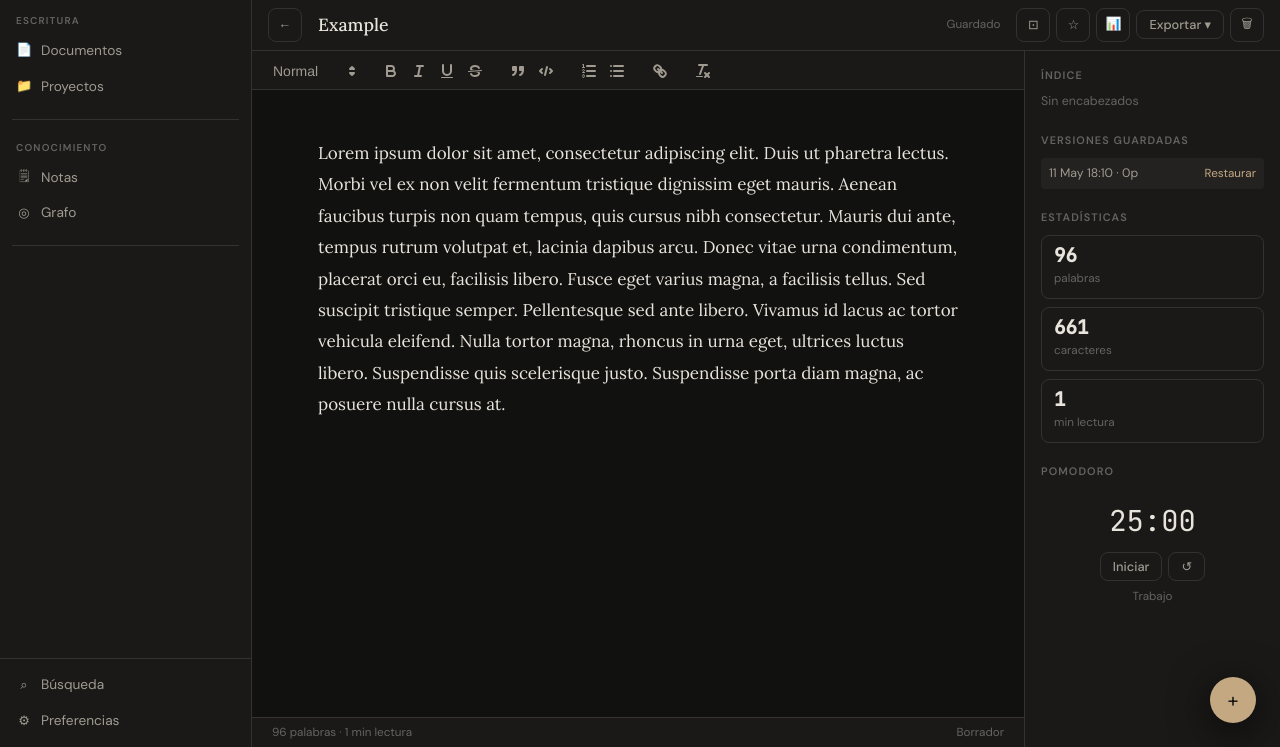
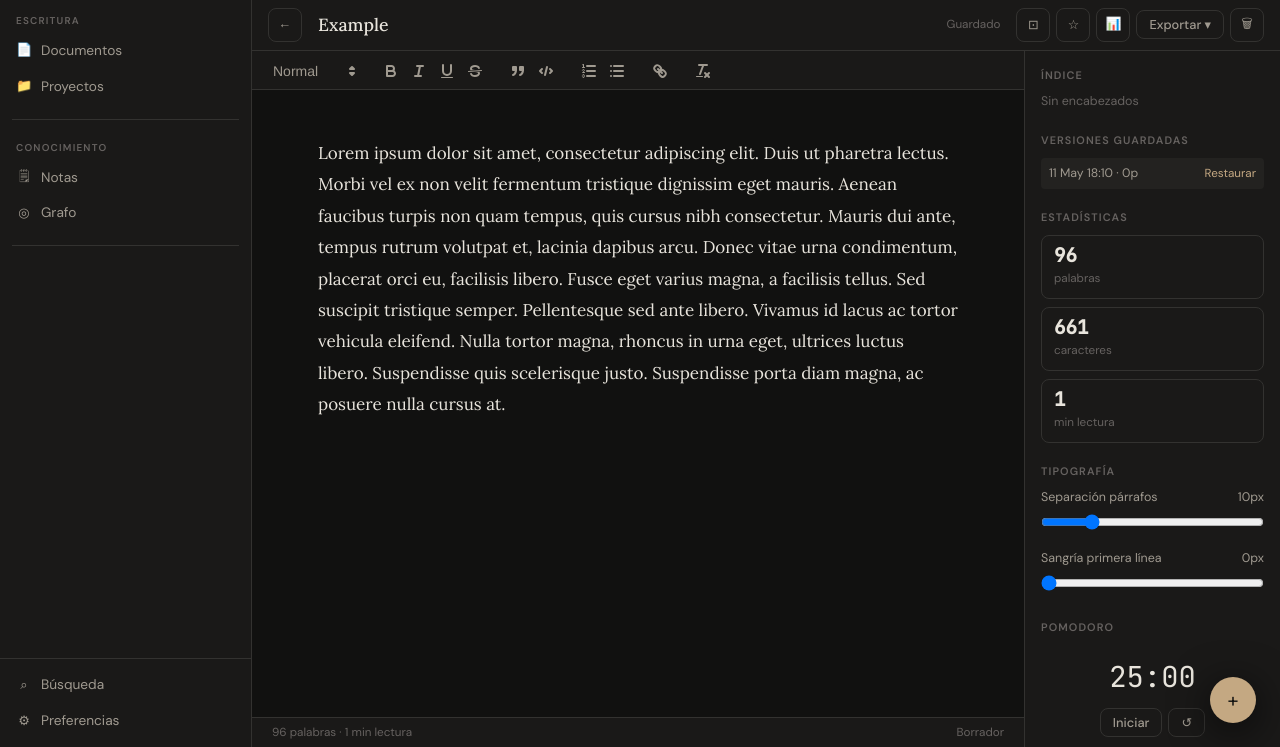
Before and after one commit to MoisesRodriguezQuintero/writara_build, a Django app: page /editor/3/ in a window 1280 px wide. Shown: the part 53-800 px from the top of the page. Run offline with Django 5.2, Linux system fonts and the light colour scheme; a user stored in the database is signed in; data comes from the database, SQL or seed files in the repository; both versions use the stored data as it was after the commit; some libraries are stand-ins or nearby versions.

Commit message:
feat(editor): add paragraph spacing and first-line indent controls
- Add paragraph_spacing and text_indent fields to UserPreferences
- Save both values from editor panel and profile page via POST
- Apply values as CSS custom properties on documentElement
- Add --editor-paragraph-spacing and --editor-text-indent to .ql-editor p
- Use !important on margin-bottom to override Quill's default styles
- Debounce preference saving to avoid excessive requests while sliding

```diff
--- a/main/apps/accounts/models.py
+++ b/main/apps/accounts/models.py
@@ -20,6 +20,8 @@ class UserPreferences(models.Model):
     editor_width = models.CharField(max_length=10, choices=WIDTH_CHOICES, default='medium')
     autosave_interval = models.IntegerField(default=30)
     sidebar_collapsed = models.BooleanField(default=False)
+    paragraph_spacing = models.IntegerField(default=10)   # px entre párrafos
+    text_indent       = models.IntegerField(default=0)    # px de sangría primera línea
 
     def __str__(self):
         return f"Prefs de {self.user.username}"
--- a/main/apps/accounts/views.py
+++ b/main/apps/accounts/views.py
@@ -24,6 +24,8 @@ def profile(request):
         prefs.theme = request.POST.get('theme', 'dark')
         prefs.editor_font = request.POST.get('editor_font', 'serif')
         prefs.editor_font_size = int(request.POST.get('editor_font_size', 17))
+        prefs.paragraph_spacing = int(request.POST.get('paragraph_spacing', 10))
+        prefs.text_indent       = int(request.POST.get('text_indent', 0))
         prefs.editor_width = request.POST.get('editor_width', 'medium')
         prefs.autosave_interval = int(request.POST.get('autosave_interval', 30))
         prefs.save()
--- a/main/static/css/writara.css
+++ b/main/static/css/writara.css
@@ -300,7 +300,8 @@ input, textarea, select { font-family: inherit; }
 .ql-editor blockquote { border-left: 3px solid var(--accent-2); padding-left: 1em; color: var(--text-2); font-style: italic; }
 .ql-editor code { background: var(--bg-3); padding: 1px 5px; border-radius: 3px; font-family: var(--font-mono); font-size: 0.9em; }
 .ql-editor pre { background: var(--bg-3); padding: 1em; border-radius: var(--radius); font-family: var(--font-mono); font-size: 0.85em; overflow-x: auto; }
-.editor-width--narrow .ql-editor { max-width: 560px; }
+.ql-editor p {margin-bottom: var(--editor-paragraph-spacing, 10px) !important; text-indent: var(--editor-text-indent, 0px);}
+}.editor-width--narrow .ql-editor { max-width: 560px; }
 .editor-width--medium .ql-editor { max-width: 720px; }
 .editor-width--wide .ql-editor { max-width: 940px; }
 
--- a/main/templates/editor/editor.html
+++ b/main/templates/editor/editor.html
@@ -85,6 +85,32 @@
           <div class="stat-card__value" style="font-size:1.2rem" id="rt2">0</div>
           <div class="stat-card__label">min lectura</div>
         </div>
+      </div>
+    </div>
+
+    <div class="editor-panel__section">
+      <div class="editor-panel__title">Tipografía</div>
+
+      <div style="margin-bottom:12px">
+        <div style="display:flex;justify-content:space-between;font-size:0.78rem;color:var(--text-2);margin-bottom:4px">
+          <span>Separación párrafos</span>
+          <span id="spacing-val">{{ prefs.paragraph_spacing|default:10 }}px</span>
+        </div>
+        <input type="range" min="0" max="48" step="2"
+               value="{{ prefs.paragraph_spacing|default:10 }}"
+               style="width:100%"
+               oninput="updateSpacing(this.value)">
+      </div>
+
+      <div>
+        <div style="display:flex;justify-content:space-between;font-size:0.78rem;color:var(--text-2);margin-bottom:4px">
+          <span>Sangría primera línea</span>
+          <span id="indent-val">{{ prefs.text_indent|default:0 }}px</span>
+        </div>
+        <input type="range" min="0" max="60" step="4"
+               value="{{ prefs.text_indent|default:0 }}"
+               style="width:100%"
+               oninput="updateIndent(this.value)">
       </div>
     </div>
 
@@ -318,6 +344,45 @@ function updatePomoDisplay() {
   document.getElementById('pomo-display').textContent = `${m}:${s}`;
 }
 
+// Aplicar valores guardados al cargar
+function applyTypographyPrefs() {
+  const spacing = {{ prefs.paragraph_spacing|default:10 }};
+  const indent  = {{ prefs.text_indent|default:0 }};
+  document.documentElement.style.setProperty('--editor-paragraph-spacing', spacing + 'px');
+  document.documentElement.style.setProperty('--editor-text-indent', indent + 'px');
+}
+
+function updateSpacing(val) {
+  document.getElementById('spacing-val').textContent = val + 'px';
+  document.documentElement.style.setProperty('--editor-paragraph-spacing', val + 'px');
+  saveTypographyPrefs();
+}
+
+function updateIndent(val) {
+  document.getElementById('indent-val').textContent = val + 'px';
+  document.documentElement.style.setProperty('--editor-text-indent', val + 'px');
+  saveTypographyPrefs();
+}
+
+let typographyDebounce;
+function saveTypographyPrefs() {
+  clearTimeout(typographyDebounce);
+  typographyDebounce = setTimeout(() => {
+    const spacing = parseInt(document.getElementById('spacing-val').textContent);
+    const indent  = parseInt(document.getElementById('indent-val').textContent);
+    fetch('/accounts/profile/', {
+      method: 'POST',
+      headers: {
+        'Content-Type': 'application/x-www-form-urlencoded',
+        'X-CSRFToken': getCookie('csrftoken')
+      },
+      body: `theme={{ prefs.theme|default:'dark' }}&editor_font={{ prefs.editor_font|default:'serif' }}&editor_font_size={{ prefs.editor_font_size|default:17 }}&editor_width={{ prefs.editor_width|default:'medium' }}&autosave_interval={{ prefs.autosave_interval|default:30 }}&paragraph_spacing=${spacing}&text_indent=${indent}`
+    });
+  }, 800);
+}
+
+// Aplicar al cargar
+applyTypographyPrefs();
 function editorApp() { return {}; }
 </script>
 {% endblock %}
```
Also changed, not shown: main/templates/accounts/profile.html (+14 -0 lines), db.sqlite3, main/apps/projects/migrations/0002_timelineevent.py (added).
